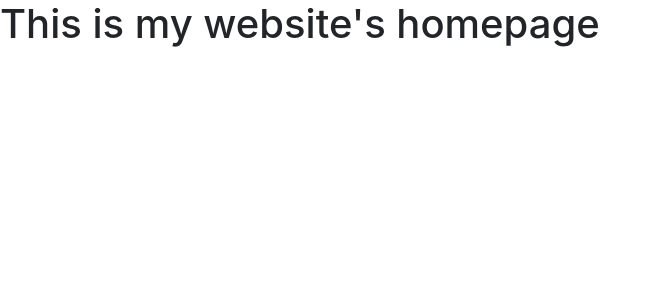
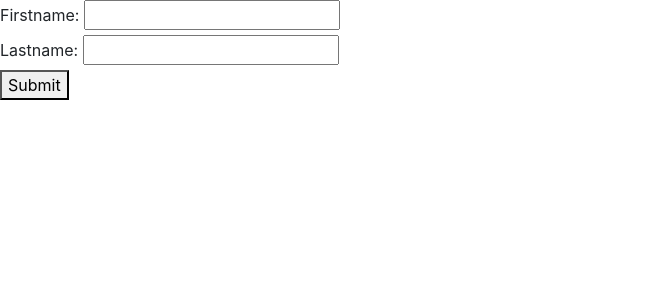
Before and after one commit to RoyalFunnyDude/python_web_app, a Django app: page / in a window 1280 px wide. Shown: the part 56-356 px from the top of the page, without its empty margins (0-661 px from the left). Run offline with Django 3.2, Linux system fonts and the light colour scheme; some libraries are stand-ins or nearby versions.

Commit message:
edited homepage

```diff
--- a/firstApp/templates/homepage/home.html
+++ b/firstApp/templates/homepage/home.html
@@ -1,3 +1,12 @@
 {% extends "../firstApp/base.html" %} {% block main %}
-<h1>This is my website's homepage</h1>
+<form action="../greet/" method="POST">
+    {% csrf_token %}
+    <label>Firstname: </label>
+    <input type="text" name="fName" />
+    <br />
+    <label>Lastname: </label>
+    <input type="text" name="lName" />
+    <br />
+    <button type="submit">Submit</button>
+</form>
 {% endblock %}
```
